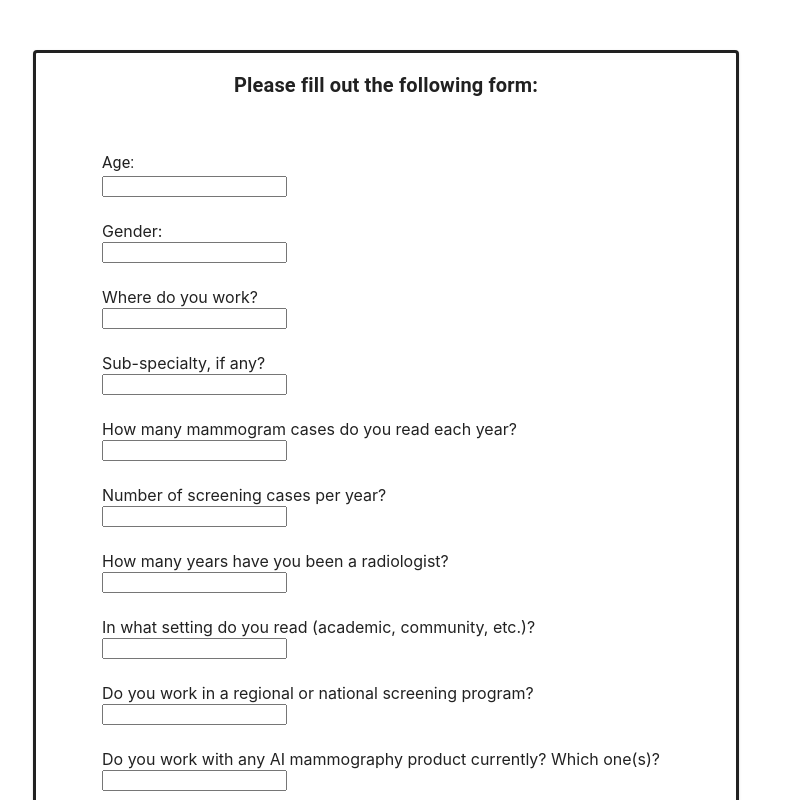
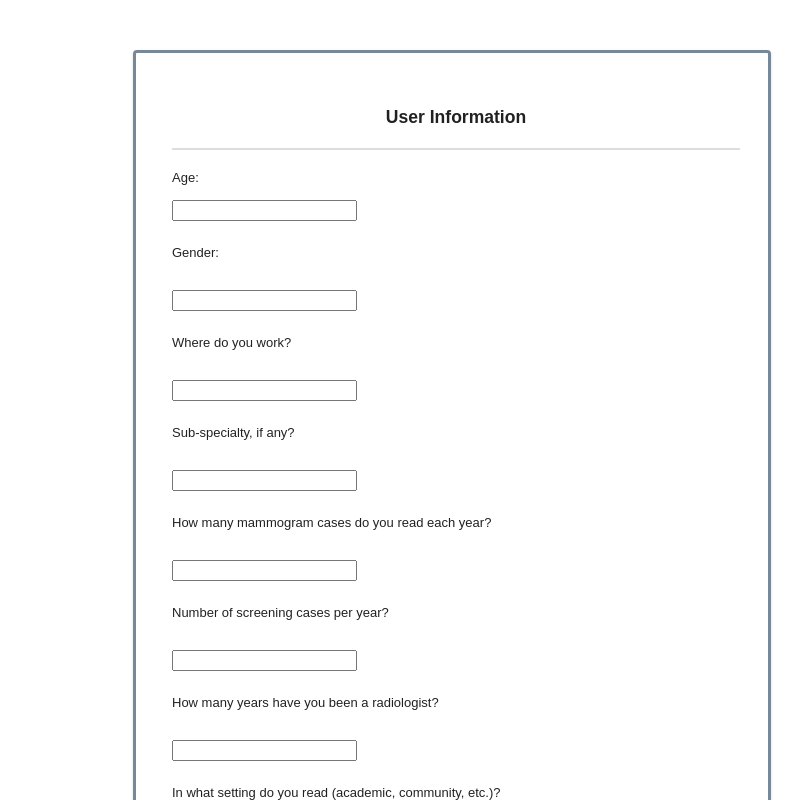
Before and after one commit to aldew5/Mammogram-Checking, a React (Create React App) app: page / in a window 1280 px wide. Shown: the top 800 px of the page, without its empty margins (367-1170 px from the left). Built offline with nearby package versions, Linux system fonts and the light colour scheme.

Commit message:
styled form

```diff
--- a/src/components/Menu.tsx
+++ b/src/components/Menu.tsx
@@ -5,6 +5,7 @@ import Card from "@mui/material/Card";
 import CardContent from "@mui/material/CardContent";
 import Button from "@mui/material/Button";
 import Typography from "@mui/material/Typography";
+import styles from "../styles/Menu.module.css";
 
 interface MenuProps {
     setUser: Dispatch<SetStateAction<User>>;
@@ -43,14 +44,14 @@ const Menu = ({ setUser }: MenuProps) => {
     }
 
     return (
-        <Card sx={{ textAlign: "left", borderStyle: "solid", maxWidth: "700px" }}>
+        <Card className={styles.form_style_2}>
             <CardContent>
-                <div style={{ textAlign: "center" }}>
-                    <Typography variant="h6"><b>Please fill out the following form:</b></Typography>
+                <div className={styles.form_style_2_heading}>
+                    <h3>User Information</h3>
                 </div>
-                <div style={{ margin: "50px" }}>
+                <div style={{textAlign: 'left'}}>
                     <form>
-                        <label htmlFor="age"><Typography>Age:</Typography></label>
+                        <label htmlFor="age">Age:</label>
                         <input type="text" id="age"
                             value={age} onChange={(e) => { setAge(e.target.value) }}
                             style={{ marginBottom: "1.5rem" }}
--- /dev/null
+++ b/src/styles/Menu.module.css
@@ -0,0 +1,84 @@
+.form_style_2{
+	max-width: 600px;
+	padding: 20px 12px 10px 20px;
+	font: 13px Arial, Helvetica, sans-serif;
+	border: solid;
+	border-color: lightslategray;
+	margin-left: 100px;
+}
+.form_style_2_heading{
+	font-weight: bold;
+	border-bottom: 2px solid #ddd;
+	margin-bottom: 20px;
+	font-size: 15px;
+	padding-bottom: 3px;
+}
+.form_style_2 label{
+	display: block;
+	margin: 0px 0px 15px 0px;
+}
+.form_style_2 label > span{
+	width: 100px;
+	font-weight: bold;
+	float: left;
+	padding-top: 8px;
+	padding-right: 5px;
+}
+.form_style_2 span.required{
+	color:red;
+}
+.form_style_2 .tel-number-field{
+	width: 40px;
+	text-align: center;
+}
+.form_style_2 input.input-field, .form-style-2 .select-field{
+	width: 48%;
+}
+.form_style_2 input.input-field,
+.form_style_2 .tel-number-field,
+.form_style_2 .textarea-field,
+ .form_style_2 .select-field{
+	box-sizing: border-box;
+	-webkit-box-sizing: border-box;
+	-moz-box-sizing: border-box;
+	border: 1px solid #C2C2C2;
+	box-shadow: 1px 1px 4px #EBEBEB;
+	-moz-box-shadow: 1px 1px 4px #EBEBEB;
+	-webkit-box-shadow: 1px 1px 4px #EBEBEB;
+	border-radius: 3px;
+	-webkit-border-radius: 3px;
+	-moz-border-radius: 3px;
+	padding: 7px;
+	outline: none;
+}
+.form_style_2 .input-field:focus,
+.form_style_2 .tel-number-field:focus,
+.form_style_2 .textarea-field:focus,
+.form_style_2 .select-field:focus{
+	border: 1px solid #0C0;
+}
+.form-style_2 .textarea-field{
+	height:100px;
+	width: 55%;
+}
+.form-style_2 input[type=submit],
+.form-style_2 input[type=button]{
+	border: none;
+	padding: 8px 15px 8px 15px;
+	background: #FF8500;
+	color: #fff;
+	box-shadow: 1px 1px 4px #DADADA;
+	-moz-box-shadow: 1px 1px 4px #DADADA;
+	-webkit-box-shadow: 1px 1px 4px #DADADA;
+	border-radius: 3px;
+	-webkit-border-radius: 3px;
+	-moz-border-radius: 3px;
+
+	margin-right:100px;
+
+}
+.form-style_2 input[type=submit]:hover,
+.form-style_2 input[type=button]:hover{
+	background: #EA7B00;
+	color: #fff;
+}
```
